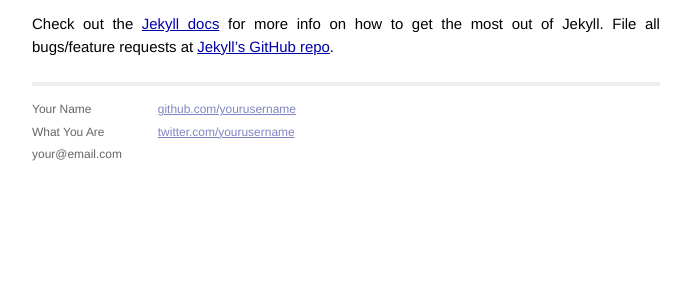
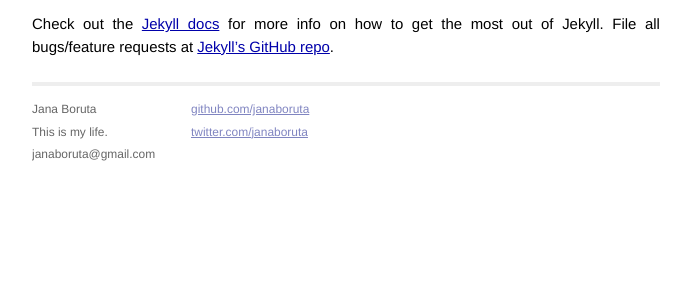
Before and after one commit to janaboruta/janaboruta.com, a Jekyll site: the page built from _posts/2013-07-22-welcome-to-jekyll.markdown, in a window 1280 px wide. Shown: the part 411-705 px from the top of the page, without its empty margins (294-985 px from the left). Built offline with Jekyll 4.4.1, drawn with Linux system fonts in a browser that asks for light colours.

Commit message:
Update default.html

```diff
--- a/_layouts/default.html
+++ b/_layouts/default.html
@@ -27,15 +27,15 @@
             <div class="footer">
               <div class="contact">
                 <p>
-                  Your Name<br />
-                  What You Are<br />
-                  your@email.com
+                  Jana Boruta<br />
+                  This is my life.<br />
+                  janaboruta@gmail.com
                 </p>
               </div>
               <div class="contact">
                 <p>
-                  <a href="http://github.com/yourusername/">github.com/yourusername</a><br />
-                  <a href="http://twitter.com/yourusername/">twitter.com/yourusername</a><br />
+                  <a href="http://github.com/janaboruta/">github.com/janaboruta</a><br />
+                  <a href="http://twitter.com/janaboruta/">twitter.com/janaboruta</a><br />
                 </p>
               </div>
             </div>
```
